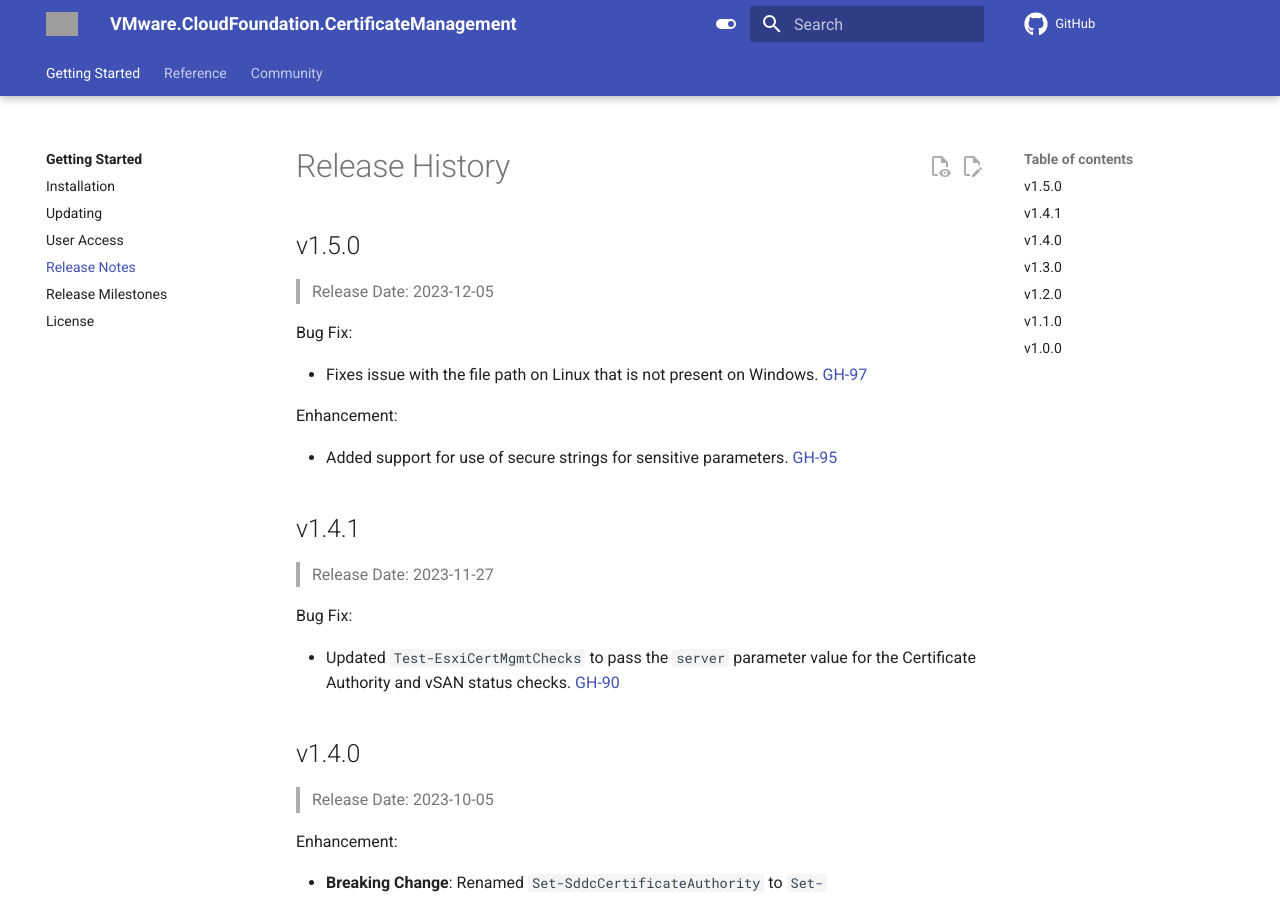
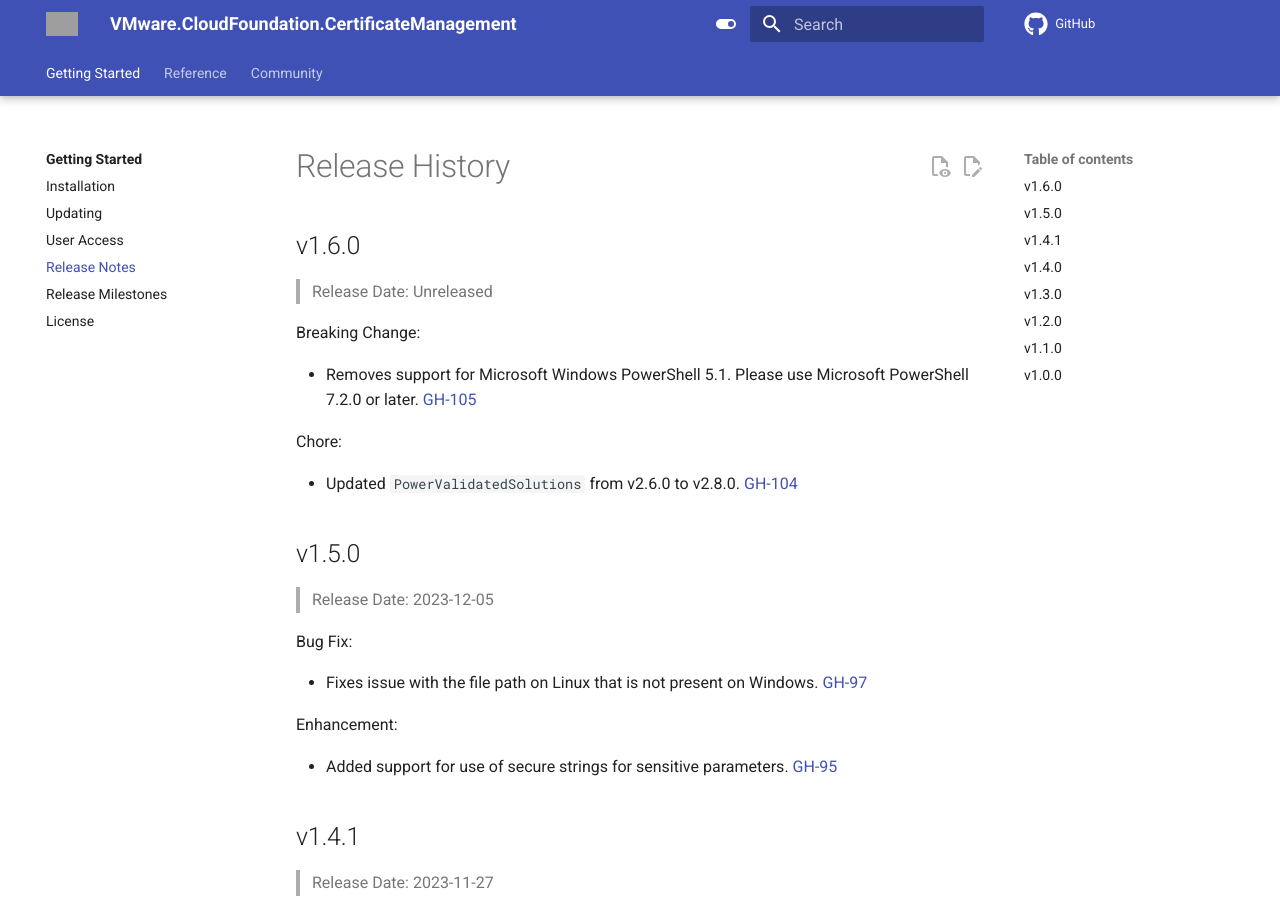
Before and after one commit to vmware/powershell-module-for-vmware-cloud-foundation-certificate-management, an MkDocs documentation site: the page built from docs/release-notes.md, in a window 1280 px wide and 900 px high. Built offline with MkDocs 1.6.1 and Material for MkDocs 9.7.7, drawn with Linux system fonts in a browser that asks for light colours; comment, search, counter and statistics services are not loaded; the version menu is left out; grey boxes are pictures that could not be loaded.

Commit message:
chore(deps): support pwsh 7.2 and later
**Breaking Change**

Updates the module to support PowerShell 7.2 and later.

Signed-off-by: Ryan Johnson <ryan.johnson@broadcom.com>

```diff
--- a/CHANGELOG.md
+++ b/CHANGELOG.md
@@ -1,4 +1,16 @@
 # Release History
+
+## v1.6.0
+
+> Release Date: Unreleased
+
+Breaking Change:
+
+- Removes support for Microsoft Windows PowerShell 5.1. Please use Microsoft PowerShell 7.2.0 or later. [GH-105](https://github.com/vmware/powershell-module-for-vmware-cloud-foundation-certificate-management/pull/105)
+
+Chore:
+
+- Updated `PowerValidatedSolutions` from v2.6.0 to v2.8.0. [GH-104](https://github.com/vmware/powershell-module-for-vmware-cloud-foundation-certificate-management/pull/104)
 
 ## v1.5.0
 
```
Also changed, not shown: docs/index.md (+0 -1 lines), docs/install.md (+1 -1 lines), 1 other file.
